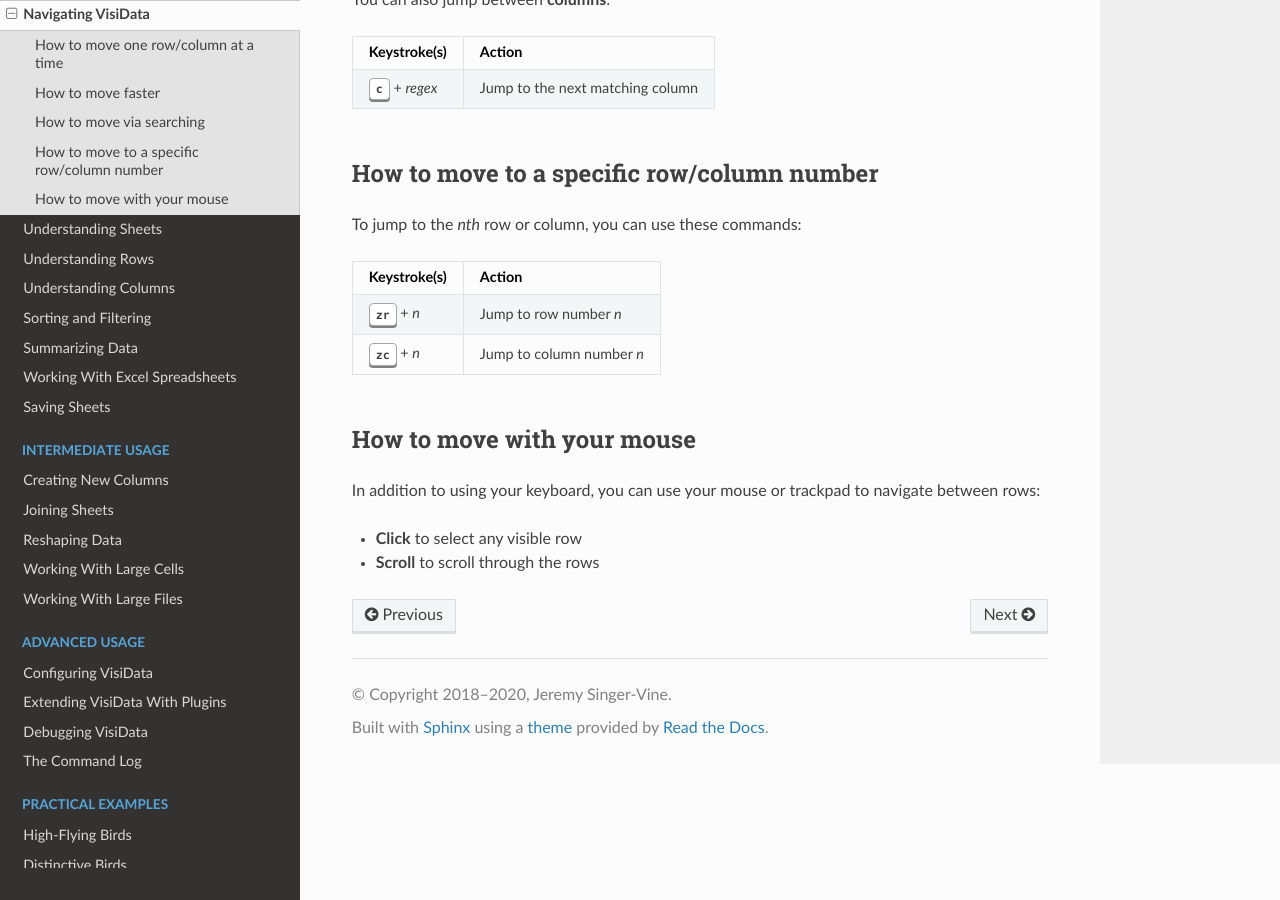
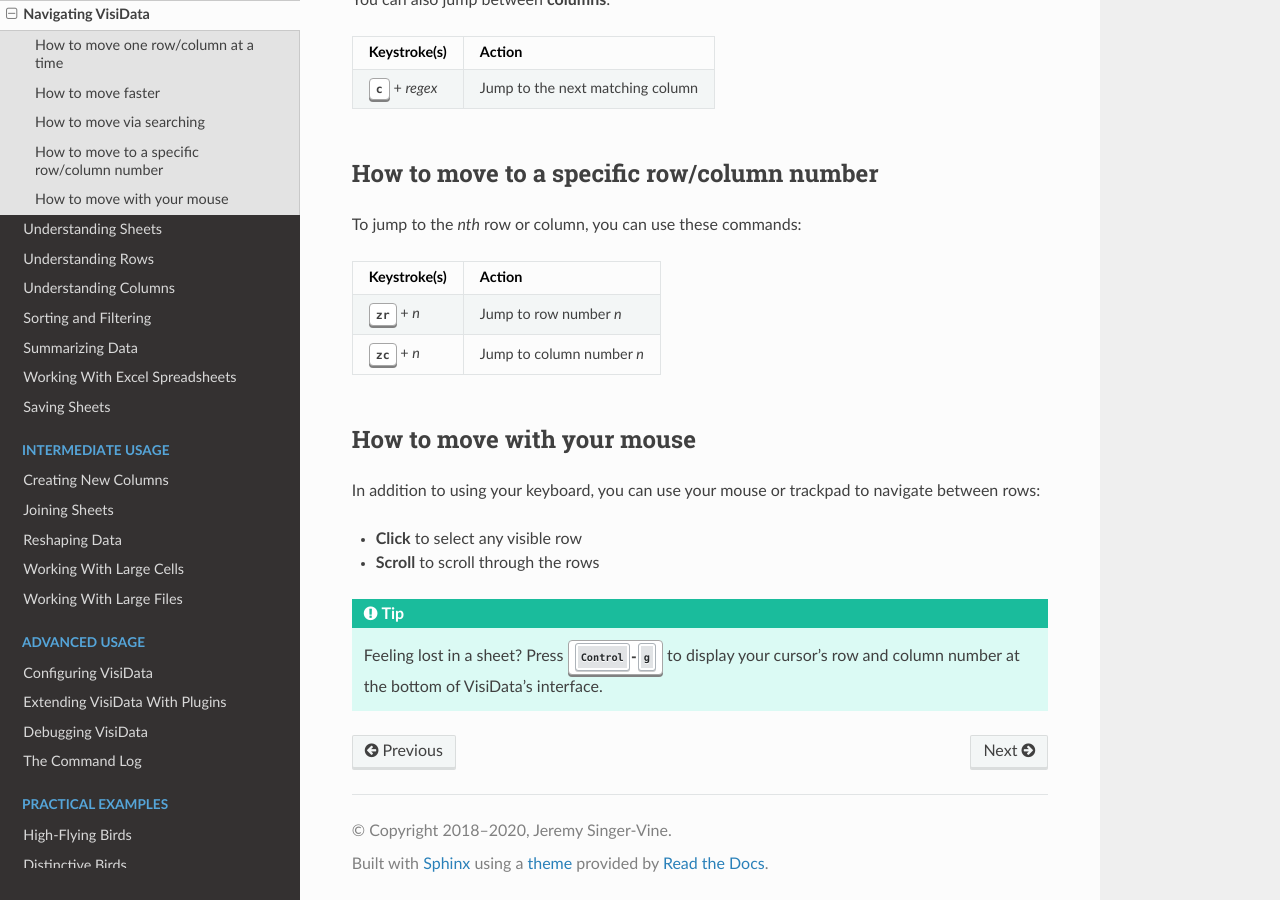
Before and after one commit to jsvine/intro-to-visidata, a Sphinx documentation site: the page built from docs/basics/navigating-visidata.rst, in a window 1280 px wide and 900 px high, scrolled down 2849 px. Built offline with Sphinx 7.4.7 and the Read the Docs theme 2.0.0, drawn with Linux system fonts in a browser that asks for light colours.

Commit message:
Add tip: Control-g to show cursor position

```diff
--- a/docs/basics/navigating-visidata.rst
+++ b/docs/basics/navigating-visidata.rst
@@ -121,3 +121,7 @@
 
 - **Click** to select any visible row
 - **Scroll** to scroll through the rows
+
+.. tip::
+
+   Feeling lost in a sheet? Press :kbd:`Control-g` to display your cursor's row and column number at the bottom of VisiData's interface.
```
